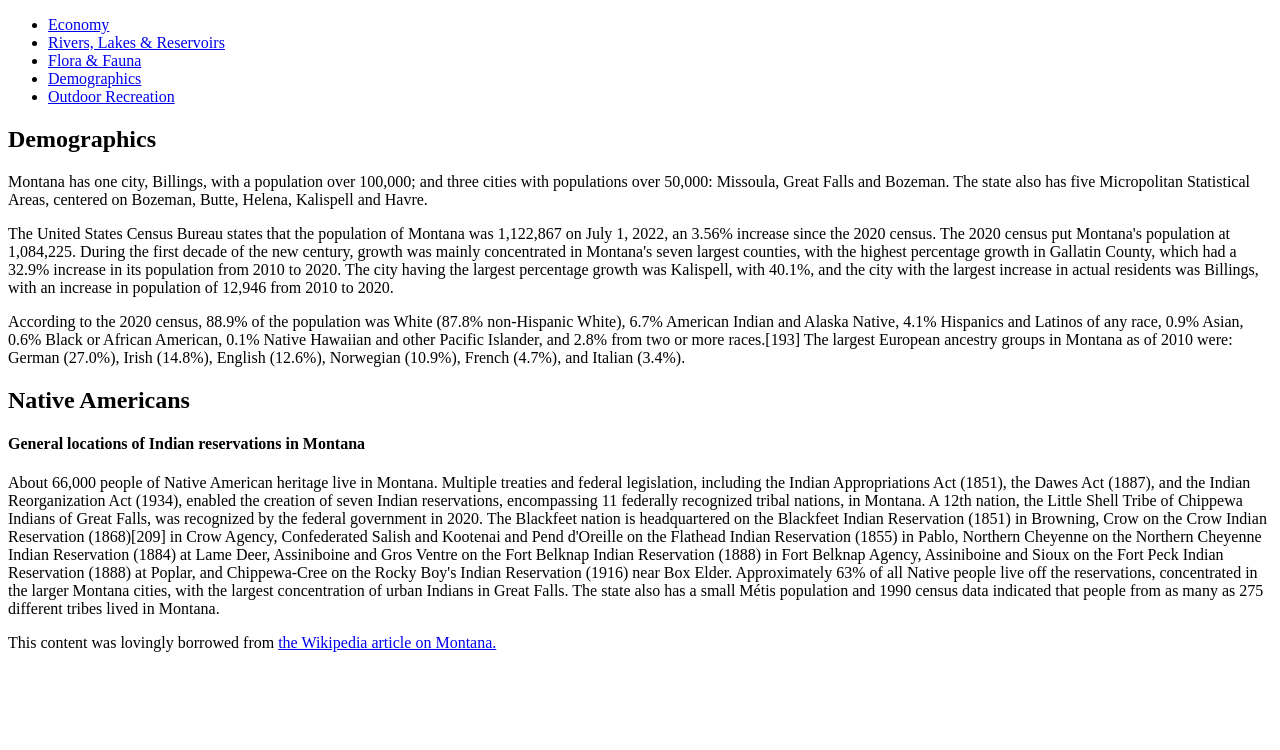
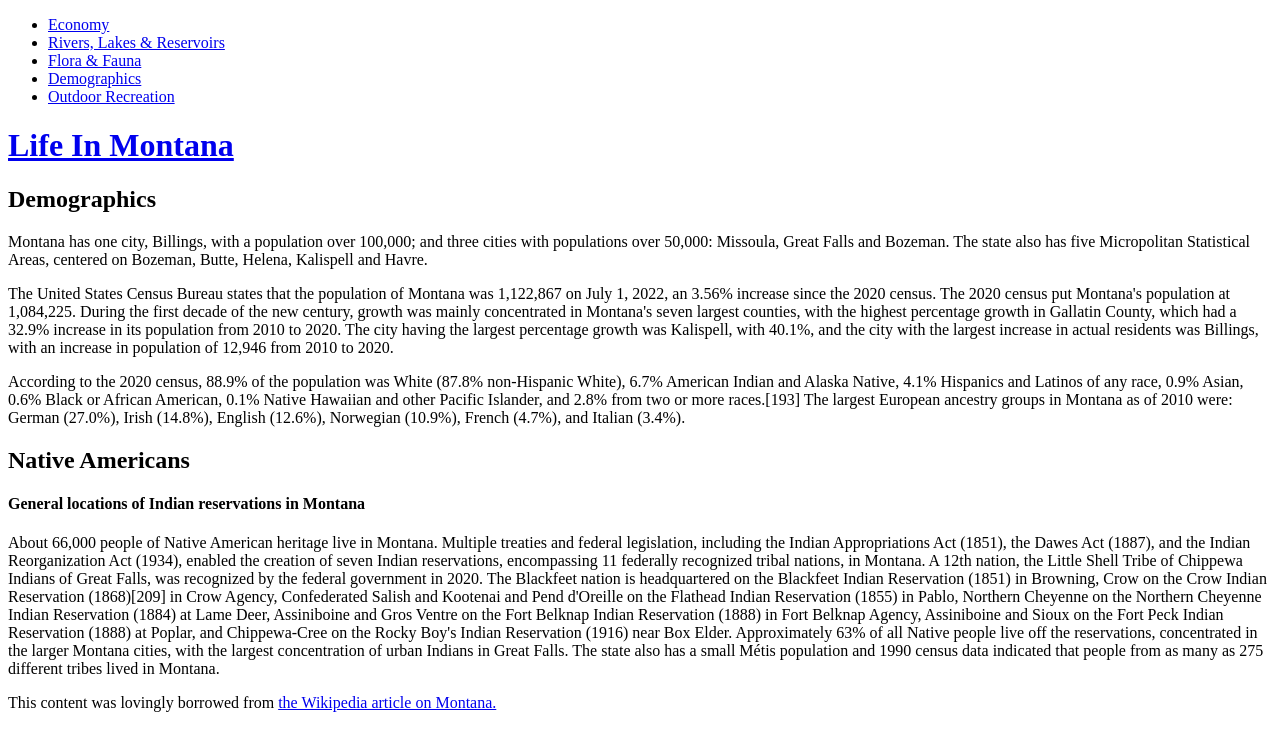
Before and after one commit to kelseylenz/hello-world, a plain HTML site: page demographics.html in a window 1280 px wide. Drawn offline with Linux system fonts and the light colour scheme.

Commit message:
Update demographics.html

```diff
--- a/demographics.html
+++ b/demographics.html
@@ -11,6 +11,7 @@
 			<li><a href="recreation.html">Outdoor Recreation</a></li>
 		</ul>
 		</nav>
+		<h1><a href="index.html">Life In Montana</a></h1>
 	</head>
 <body>
     <h2>Demographics</h2>
```
